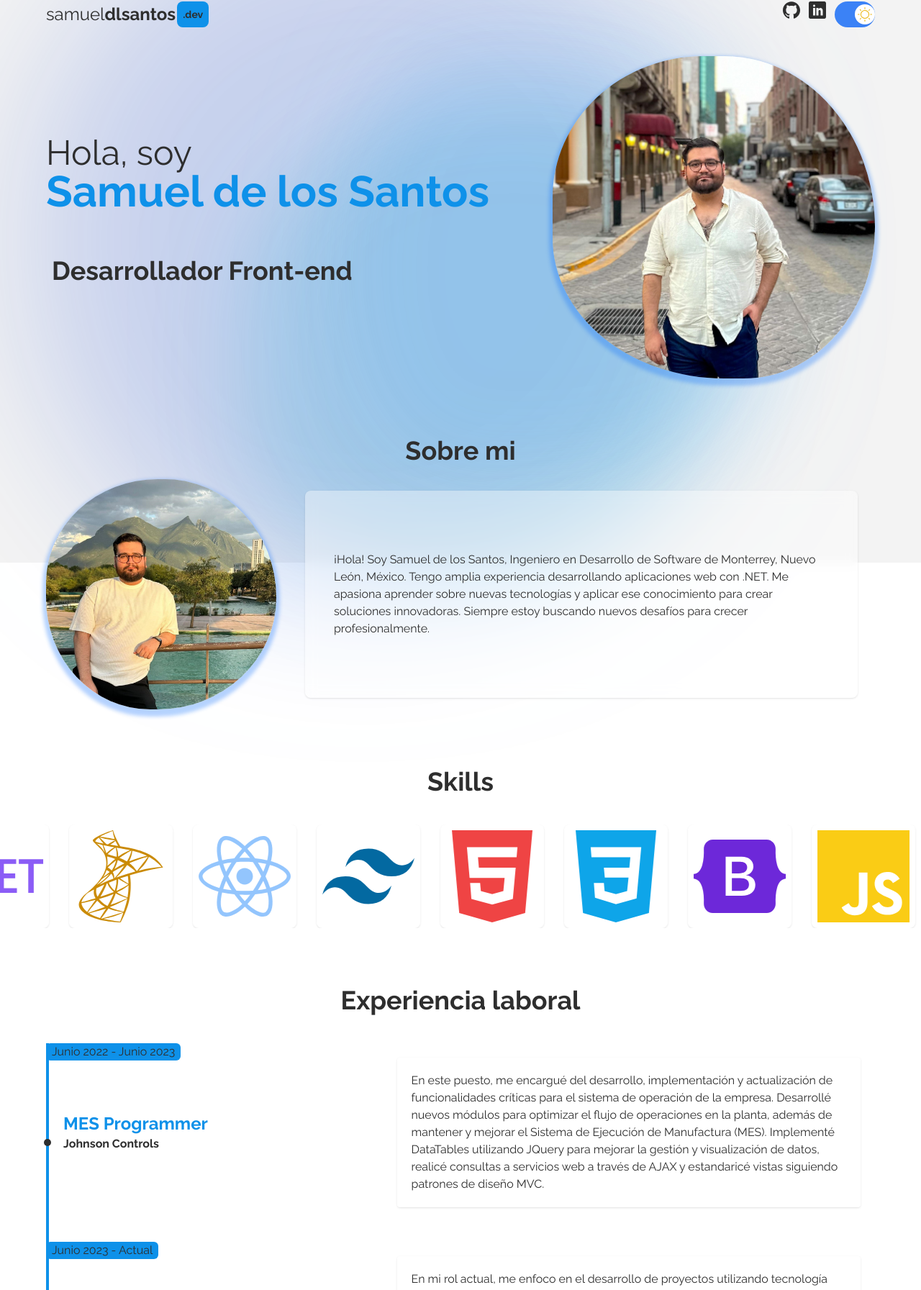
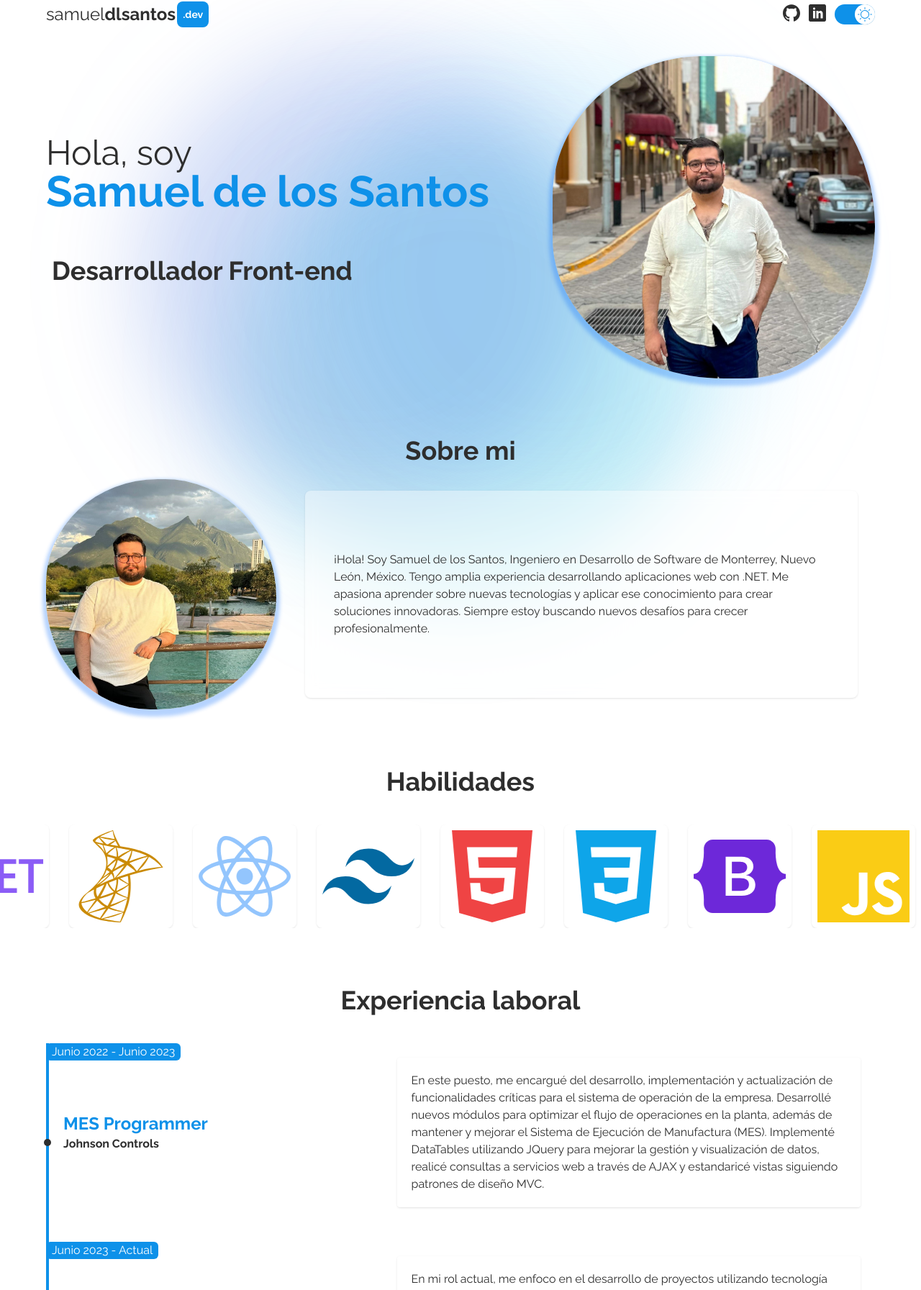
Before and after one commit to samueldlsantos/samueldlsantos-portfolio, a React (Vite) app: page / in a window 1280 px wide. Shown: the part 18-1811 px from the top of the page at 72% size. Built offline with nearby package versions, Linux system fonts and the light colour scheme.

Commit message:
Se corrige el diseno del switch, y la transicion del cambio de colores, ademas de pausar la animacion del background debido al performance de la pagina, se cambia el nombre de skills a espanol

```diff
--- a/src/App.tsx
+++ b/src/App.tsx
@@ -17,9 +17,9 @@ function App() {
         <div className="absolute top-0 z-[-2] h-full w-screen bg-bgPrimary"></div>
         <div className="absolute inset-0 flex items-center justify-center z-[-2]">
         <div className="relative h-[40rem] w-[40rem]">
-            <div className="background-1 absolute top-0 -left-32 w-[40rem] h-[40rem] w- bg-blue-700 rounded-full mix-blend-multiply blur-3xl opacity-20"></div>
-            <div className="background-2 absolute top-0 left-32 w-[40rem] h-[40rem] bg-sky-300 rounded-full mix-blend-multiply blur-3xl opacity-20"></div>
-            <div className="background-3 absolute top-32 left-0 w-[40rem] h-[40rem] bg-cyan-500 rounded-full mix-blend-multiply blur-3xl opacity-20"></div>
+            <div className="absolute top-0 -left-32 w-[40rem] h-[40rem] w- bg-blue-700 rounded-full mix-blend-multiply blur-3xl opacity-20"></div>
+            <div className="absolute top-0 left-32 w-[40rem] h-[40rem] bg-sky-300 rounded-full mix-blend-multiply blur-3xl opacity-20"></div>
+            <div className="absolute top-32 left-0 w-[40rem] h-[40rem] bg-cyan-500 rounded-full mix-blend-multiply blur-3xl opacity-20"></div>
         </div>
     </div>
       </div>
--- a/src/components/Header.tsx
+++ b/src/components/Header.tsx
@@ -12,7 +12,7 @@ const Header = ({theme, setTheme} : HeaderProps) => {
     <div className="flex max-w-6xl mx-3 md:mx-4 lg:mx-5 xl:mx-auto justify-between items-center mt-5 text-2xl">
       <p className="flex justify-center items-center text-textBase">
         samuel<span className="font-bold">dlsantos</span>
-        <span className=" bg-primary px-2 py-2 text-sm rounded-lg ml-0.5 font-bold">
+        <span className=" bg-primary px-2 py-2 text-sm rounded-lg ml-0.5 font-bold text-btnPrimaryText">
           .dev
         </span>
       </p>
@@ -21,14 +21,14 @@ const Header = ({theme, setTheme} : HeaderProps) => {
       </div> */}
       <div className="flex text-textBase justify-between gap-3 ">
         <a
-          className="hover:text-btnPrimaryPressed"
+          className="hover:text-btnPrimary"
           href="https://github.com/samueldlsantos"
           target="_blank"
         >
           <ImGithub />
         </a>
         <a
-          className="hover:text-btnPrimaryPressed"
+          className="hover:text-btnPrimary"
           href="https://www.linkedin.com/in/samuel-de-los-santos"
           target="_blank"
         >
--- a/src/components/PortfolioItem.tsx
+++ b/src/components/PortfolioItem.tsx
@@ -29,9 +29,9 @@ const PortfolioItem = ({ project }: PortfolioItemProps) => {
             <a href={project.urlGithub} target="_blank">
               <div className="flex items-center gap-2 bg-btnPrimary hover:bg-btnPrimaryPressed justify-between p-2 rounded-md">
                 <div className="text-2xl">
-                  <ImGithub className=" text-textBase" />
+                  <ImGithub className=" text-btnPrimaryText" />
                 </div>
-                <p className="text-textBase">Código</p>
+                <p className="text-btnPrimaryText">Código</p>
               </div>
             </a>
           ) : (
@@ -42,9 +42,9 @@ const PortfolioItem = ({ project }: PortfolioItemProps) => {
             <a href={project.urlPreview} target="_blank">
               <div className="flex items-center gap-2 bg-btnPrimary hover:bg-btnPrimaryPressed justify-between p-2 rounded-md">
                 <div className="text-2xl">
-                  <ImRocket className=" text-textBase" />
+                  <ImRocket className=" text-btnPrimaryText" />
                 </div>
-                <p className="text-textBase">Demo</p>
+                <p className="text-btnPrimaryText">Demo</p>
               </div>
             </a>
           ) : (
--- a/src/components/Skills.tsx
+++ b/src/components/Skills.tsx
@@ -87,7 +87,7 @@ const Skills = () => {
   return (
     <div className="mx-3 md:mx-4 lg:mx-5 xl:mx-auto mt-20">
       <h2 className="text-textBase text-center text-4xl font-bold mb-10">
-        Skills
+        Habilidades
       </h2>
 
       <ParallaxText baseVelocity={-2}>
--- a/src/components/Switch.tsx
+++ b/src/components/Switch.tsx
@@ -1,6 +1,6 @@
 import { forwardRef} from 'react';
 import { CiLight } from "react-icons/ci";
-import { MdModeNight } from "react-icons/md";
+import { IoMoonOutline } from "react-icons/io5";
 
 interface SwitchProps {
     checked: boolean;
@@ -12,17 +12,17 @@ const Switch = forwardRef<HTMLInputElement, SwitchProps>((props, forwardRef) =>
     <label className='cursor-pointer'>
         <input type="checkbox" className='hidden' ref={forwardRef} {...props}/>
         <div className={`
-            w-14 p-1 rounded-full
-            ${props.checked ? "bg-blue-500": "bg-gray-300"}
+            w-14 rounded-full
+            ${props.checked ? "bg-primary": "bg-backdrop"}
             `}>
-                <div className={`w-fit p-0.5 shadow-sm rounded-full transition-all duration-300 text-white
+                <div className={`w-fit p-0.5 shadow-sm rounded-full transition-all duration-300 text-textBase
                     ${
                         props.checked ?
-                        "bg-white translate-x-6 rotate-0":
-                        "bg-gray-500 -rotate-180"
+                        "bg-white shadow translate-x-7 rotate-0":
+                        "bg-primary shadow -rotate-90"
 
                     }`}>
-                    {props.checked ? <CiLight className='text-yellow-500' /> : <MdModeNight />}
+                    {props.checked ? <CiLight className='text-primary' /> : <IoMoonOutline className='text-btnPrimaryText' />}
                 </div>
 
         </div>
--- a/src/components/WorkItem.tsx
+++ b/src/components/WorkItem.tsx
@@ -18,7 +18,7 @@ const WorkItem = ({ experience }: WorkItemProps) => {
           </div>
           <p className="text-textBase font-bold">{experience.company}</p>
         </div>
-        <div className="absolute top-0 -left-1 bg-primary  px-2 text-textBase rounded-md">
+        <div className="absolute top-0 -left-1 bg-primary  px-2 text-btnPrimaryText rounded-md">
           <p>{experience.year}</p>
         </div>
       </div>
--- a/src/index.css
+++ b/src/index.css
@@ -25,11 +25,16 @@
         --color-bg-primary: #000;
         --color-primary: #0e91e9;
         --color-btn-primary: #0e91e9;
+        --color-btn-text: #fff;
         --color-btn-pressed: #0362a1;
         --color-backdrop: rgb(255 255 255 / 0.2);
         --color-backdrop-hover: rgb(255 255 255 / 0.1);
         --color-text-base: #fff;
       }
+
+      * {
+        transition: color 0.0s ease-in-out, background-color 0.3s ease-in-out;
+    }
 }
 
 .theme-dark {
@@ -43,7 +48,7 @@
 }
 
 .theme-light {
-  --color-bg-primary: #f3f3f3;
+  --color-bg-primary: #ffffff;
   --color-primary: #0e91e9;
   --color-btn-primary: #0e91e9;
   --color-btn-pressed: #0362a1;
--- a/tailwind.config.js
+++ b/tailwind.config.js
@@ -45,6 +45,7 @@ export default {
         bgPrimary: "var(--color-bg-primary)",
         primary: "var(--color-primary)",
         btnPrimary: "var(--color-btn-primary)",
+        btnPrimaryText: "var(--color-btn-text)",
         btnPrimaryPressed: "var(--color-btn-pressed)",
         backdrop: "var(--color-backdrop)",
         backdropHover: "var(--color-backdrop-hover)",
```
